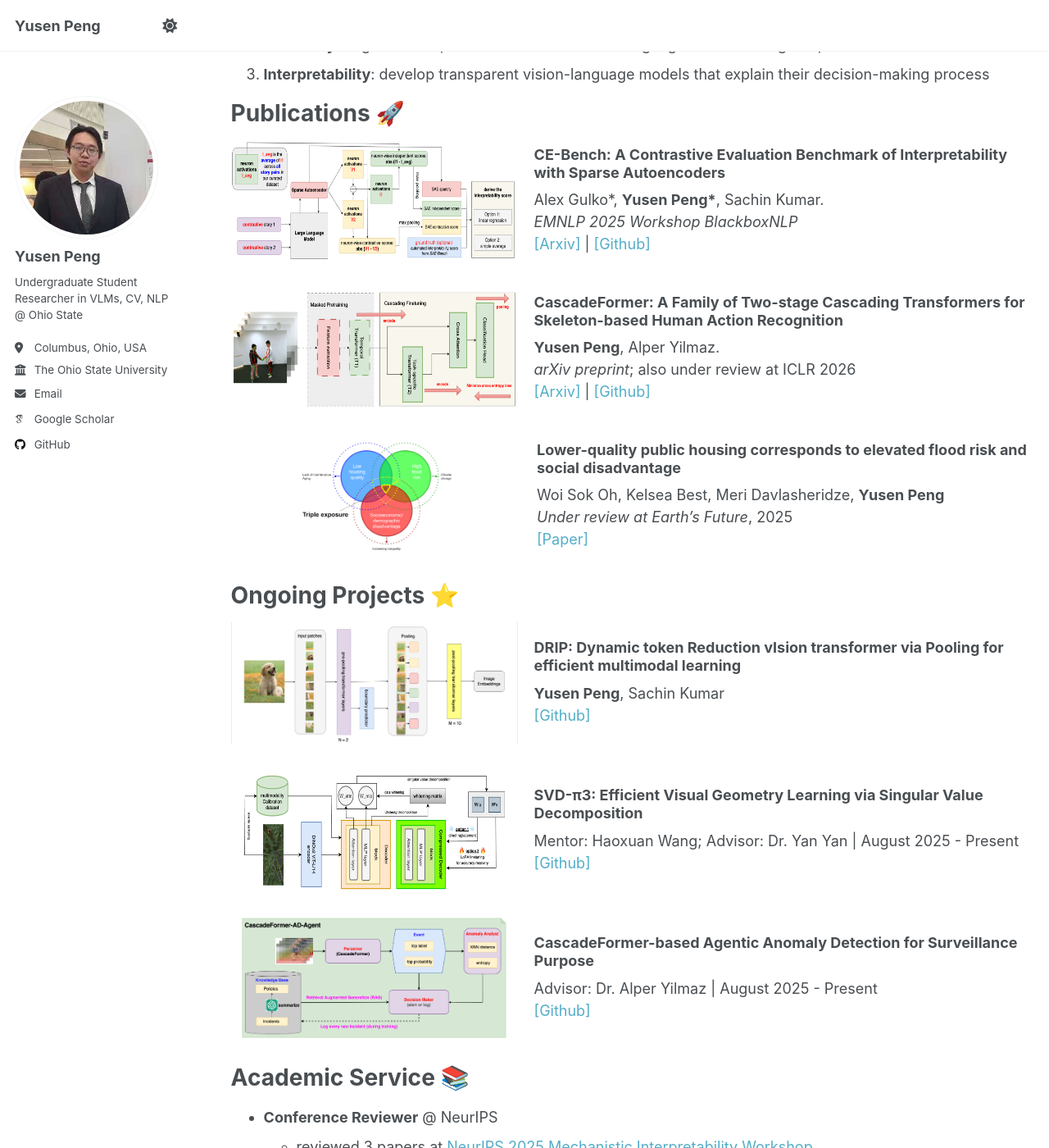
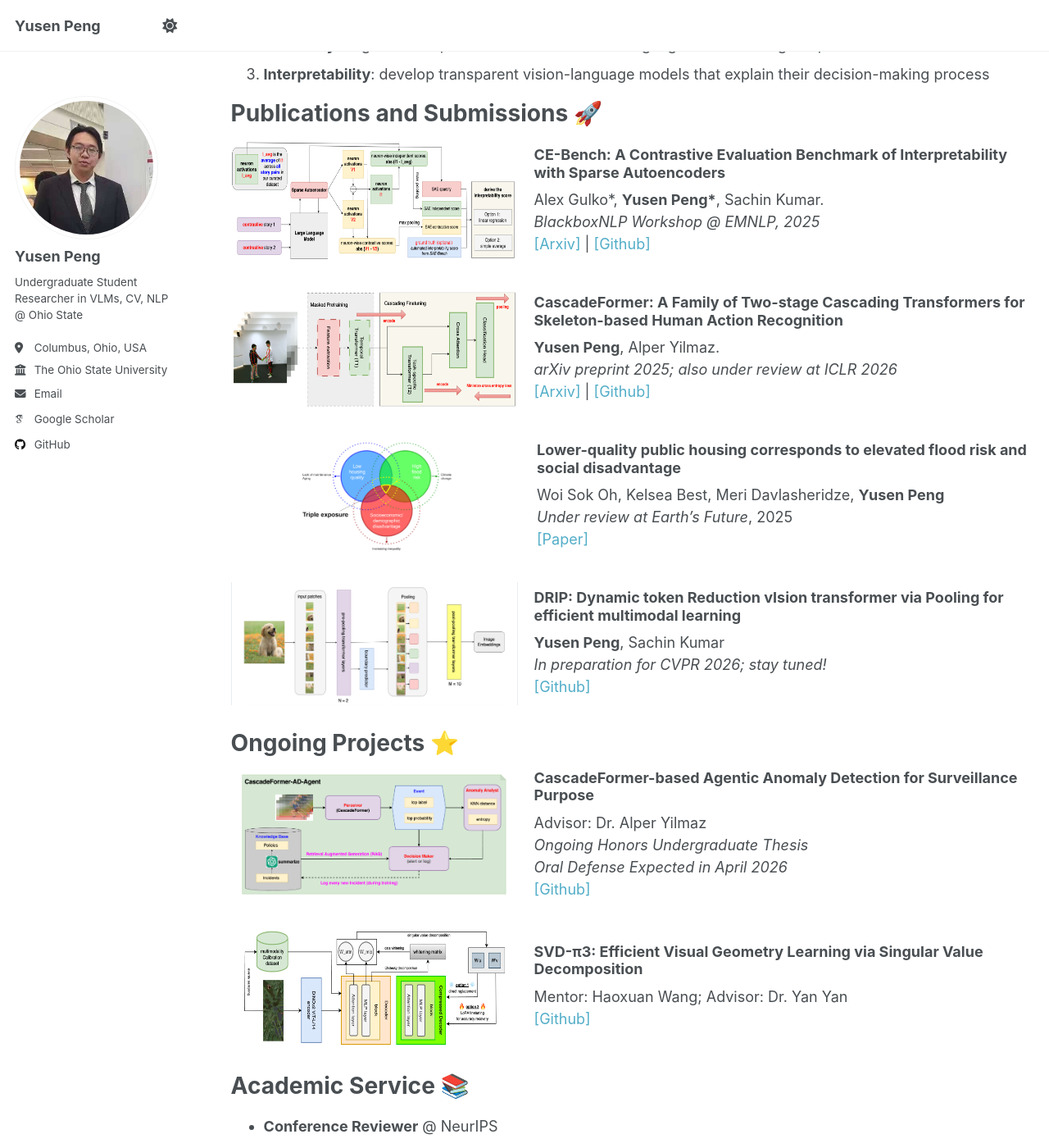
Before and after one commit to Yusen-Peng/Yusen-Peng.github.io, a Jekyll site: the page built from _pages/about.md, in a window 1280 px wide and 1400 px high, scrolled down 490 px. Shown: the whole window at 82% size. Built offline with Jekyll 4.4.1, drawn with Linux system fonts in a browser that asks for light colours; some web fonts are replaced; a script that is not in the unit is left out.

Commit message:
update paper status

```diff
--- a/_pages/about.md
+++ b/_pages/about.md
@@ -22,7 +22,7 @@ designing such models with the emphasis on the following three aspects:
 2. **Efficiency**: engineer computational efficient vision-language models with good performance tradeoffs
 3. **Interpretability**: develop transparent vision-language models that explain their decision-making process
 
-Publications 🚀
+Publications and Submissions 🚀
 ======
 
 <div style="display:flex;align-items:center;margin-bottom:30px;">
@@ -30,7 +30,7 @@ Publications 🚀
   <div class="paper-info">
     <h3 style="margin-top:0;">CE-Bench: A Contrastive Evaluation Benchmark of Interpretability with Sparse Autoencoders</h3>
     Alex Gulko*, <strong>Yusen Peng*</strong>, Sachin Kumar.<br>
-    <i>EMNLP 2025 Workshop BlackboxNLP</i><br>
+    <i>BlackboxNLP Workshop @ EMNLP, 2025</i><br>
     <a href="https://arxiv.org/abs/2509.00691" target="_blank">[Arxiv]</a> |
     <a href="https://github.com/Yusen-Peng/CE-Bench" target="_blank">[Github]</a>
   </div>
@@ -58,36 +57,37 @@ Publications 🚀
   </div>
 </div>
 
+<div style="display:flex;align-items:center;margin-bottom:30px;">
+  <img src="../images/DRIP.png" alt="DRIP" style="width:350px;height:150px;margin-right:20px;">
+  <div class="paper-info">
+    <h3 style="margin-top:0;">DRIP: Dynamic token Reduction vIsion transformer via Pooling for efficient multimodal learning</h3>
+    <strong>Yusen Peng</strong>, Sachin Kumar<br>
+    <i>In preparation for CVPR 2026; stay tuned!</i><br>
+    <a href="https://github.com/Yusen-Peng/DRIP" target="_blank">[Github]</a>
+  </div>
+</div>
+
 
 Ongoing Projects ⭐️
 ======
 
 <div style="display:flex;align-items:center;margin-bottom:30px;">
-  <img src="../images/DRIP.png" alt="DRIP" style="width:350px;height:150px;margin-right:20px;">
+  <img src="../images/AD-Agent.png" alt="SVD-Pi3" style="width:350px;height:150px;margin-right:20px;">
   <div class="paper-info">
-    <h3 style="margin-top:0;">DRIP: Dynamic token Reduction vIsion transformer via Pooling for efficient multimodal learning</h3>
-    <strong>Yusen Peng</strong>, Sachin Kumar<br>
-    <a href="https://github.com/Yusen-Peng/DRIP" target="_blank">[Github]</a>
+    <h3 style="margin-top:0;">CascadeFormer-based Agentic Anomaly Detection for Surveillance Purpose</h3>
+    Advisor: Dr. Alper Yilmaz<br>
+    <i>Ongoing Honors Undergraduate Thesis</i><br>
+    <i>Oral Defense Expected in April 2026</i><br>
+    <a href="https://github.com/Yusen-Peng/CascadeFormer-AD-Agent" target="_blank">[Github]</a>
   </div>
 </div>
-
 
 <div style="display:flex;align-items:center;margin-bottom:30px;">
   <img src="../images/SVD-Pi3.png" alt="SVD-Pi3" style="width:350px;height:150px;margin-right:20px;">
   <div class="paper-info">
     <h3 style="margin-top:0;">SVD-π3: Efficient Visual Geometry Learning via Singular Value Decomposition</h3>
-    Mentor: Haoxuan Wang; Advisor: Dr. Yan Yan | August 2025 - Present<br>
+    Mentor: Haoxuan Wang; Advisor: Dr. Yan Yan<br>
     <a href="https://github.com/Yusen-Peng/SVD-Pi3" target="_blank">[Github]</a>
-  </div>
-</div>
-
-
-<div style="display:flex;align-items:center;margin-bottom:30px;">
-  <img src="../images/AD-Agent.png" alt="SVD-Pi3" style="width:350px;height:150px;margin-right:20px;">
-  <div class="paper-info">
-    <h3 style="margin-top:0;">CascadeFormer-based Agentic Anomaly Detection for Surveillance Purpose</h3>
-    Advisor: Dr. Alper Yilmaz | August 2025 - Present<br>
-    <a href="https://github.com/Yusen-Peng/CascadeFormer-AD-Agent" target="_blank">[Github]</a>
   </div>
 </div>
 
```
Also changed, not shown: other parts of _pages/about.md (+1 -2 lines).
